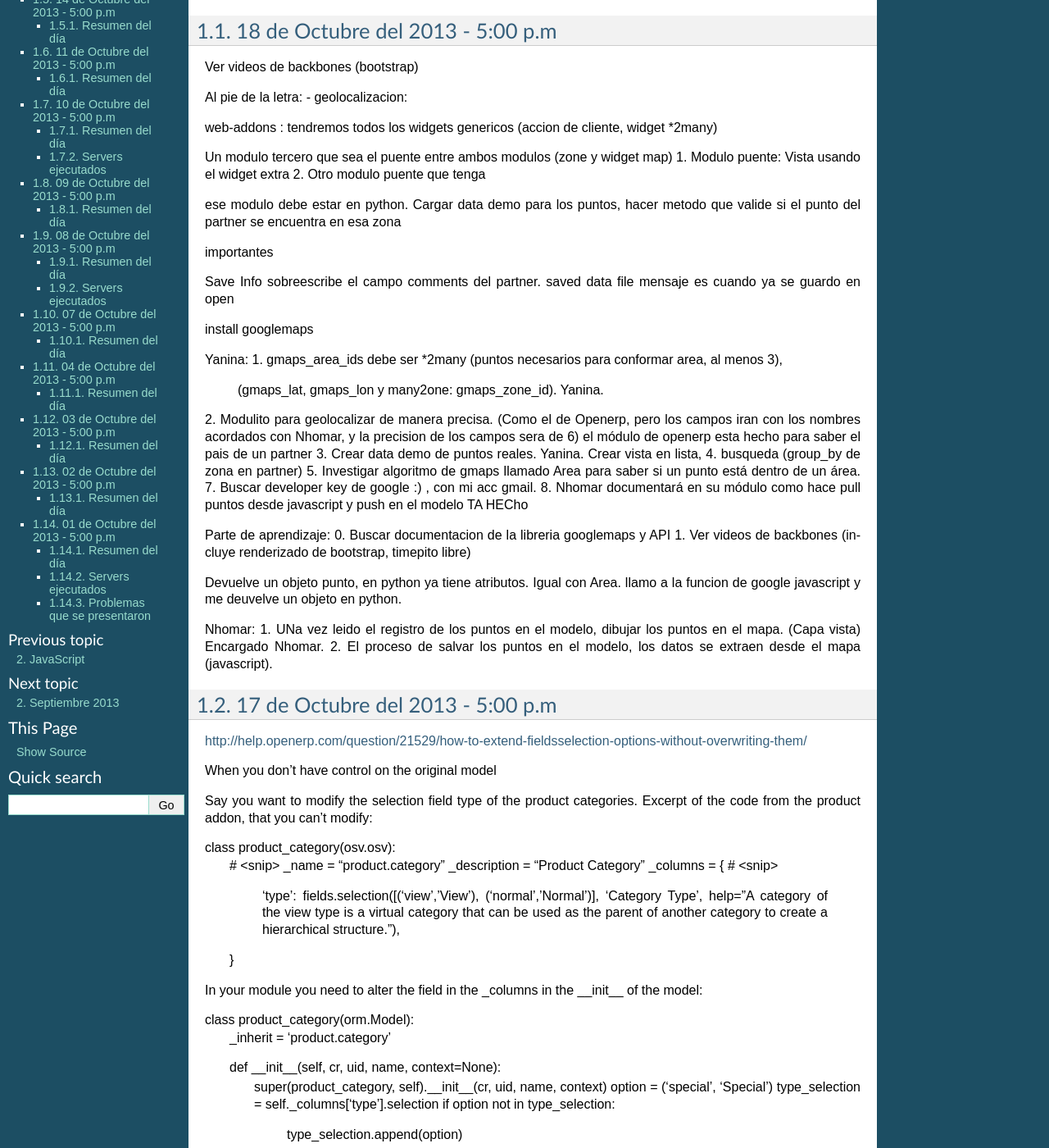
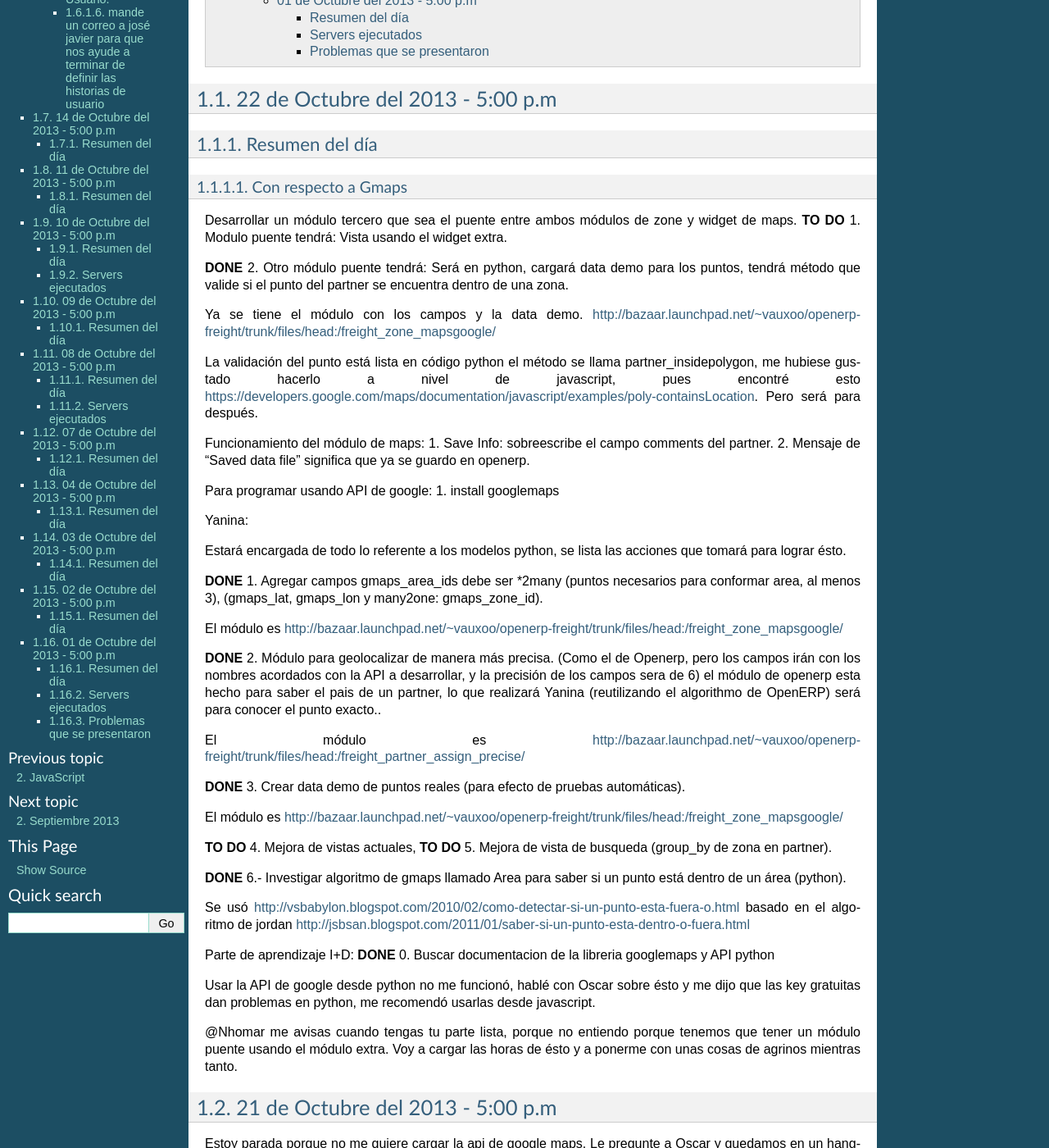
Before and after one commit to yaniaular/knowledge, a Sphinx documentation site: the page built from source/oct-2013.rst, in a window 1280 px wide and 1400 px high, scrolled down 1027 px. Shown: the whole window at 82% size. Built offline with Sphinx 7.4.7, drawn with Linux system fonts in a browser that asks for light colours; formulas are drawn with MathJax 3; some of the changed text lies outside the part shown.

Commit message:
[ADD] resumen del día 21 de octubre de 2013 y 22 de octubre de 2013

```diff
--- a/source/oct-2013.rst
+++ b/source/oct-2013.rst
@@ -19,6 +19,108 @@ Octubre 2013
 .. Problemas que se presentaron
 .. ~~~~~~~~~~~~~~~~~~~~~~~~~~~~
 .. trabajamos en delivery el 30 de sep, 1 de octubre y 2 de octubre
+22 de Octubre del 2013 - 5:00 p.m
+---------------------------------
+
+~~~~~~~~~~~~~~~
+Resumen del día
+~~~~~~~~~~~~~~~
+
+Con respecto a Gmaps
+~~~~~~~~~~~~~~~~~~~~
+
+Desarrollar un módulo tercero que sea el puente entre ambos módulos de zone y widget de maps.
+**TO DO** 1. Modulo puente tendrá: Vista usando el widget extra.
+
+**DONE** 2. Otro módulo puente tendrá: Será en python, cargará data demo para los puntos, tendrá método que valide si el punto del partner se encuentra dentro de una zona.
+
+Ya se tiene el módulo con los campos y la data demo. http://bazaar.launchpad.net/~vauxoo/openerp-freight/trunk/files/head:/freight_zone_mapsgoogle/
+
+La validación del punto está lista en código python el método se llama partner_insidepolygon, me hubiese gustado hacerlo a nivel de javascript, pues encontré esto https://developers.google.com/maps/documentation/javascript/examples/poly-containsLocation. Pero será para después.
+
+Funcionamiento del módulo de maps:
+1. Save Info: sobreescribe el campo comments del partner.
+2. Mensaje de "Saved data file" significa que ya se guardo en openerp.
+
+Para programar usando API de google:
+1. install googlemaps
+
+Yanina:
+
+Estará encargada de todo lo referente a los modelos python, se lista las acciones que tomará para lograr ésto.
+
+**DONE** 1. Agregar campos gmaps_area_ids debe ser \*2many (puntos necesarios para conformar area, al menos 3),  (gmaps_lat, gmaps_lon y many2one: gmaps_zone_id).
+
+El módulo es http://bazaar.launchpad.net/~vauxoo/openerp-freight/trunk/files/head:/freight_zone_mapsgoogle/
+
+**DONE** 2. Módulo para geolocalizar de manera más precisa.
+(Como el de Openerp, pero los campos irán con los nombres acordados con la API a desarrollar, y la precisión de los campos sera de 6) el módulo de openerp esta
+hecho para saber el pais de un partner, lo que realizará Yanina (reutilizando el algorithmo de OpenERP) será para conocer el punto exacto..
+
+El módulo es http://bazaar.launchpad.net/~vauxoo/openerp-freight/trunk/files/head:/freight_partner_assign_precise/
+
+**DONE** 3. Crear data demo de puntos reales (para efecto de pruebas automáticas).
+
+El módulo es  http://bazaar.launchpad.net/~vauxoo/openerp-freight/trunk/files/head:/freight_zone_mapsgoogle/
+
+**TO DO** 4.  Mejora de vistas actuales,
+**TO DO** 5. Mejora de vista de busqueda (group_by de zona en partner).
+
+**DONE** 6.- Investigar algoritmo de gmaps llamado Area para saber si un punto está dentro de un área (python).
+
+Se usó  http://vsbabylon.blogspot.com/2010/02/como-detectar-si-un-punto-esta-fuera-o.html basado en el algoritmo de jordan http://jsbsan.blogspot.com/2011/01/saber-si-un-punto-esta-dentro-o-fuera.html
+
+Parte de aprendizaje I+D:
+**DONE** 0. Buscar documentacion de la libreria googlemaps y API python
+
+Usar la API de google desde python no me funcionó, hablé con Oscar sobre ésto y me dijo que las key gratuitas dan problemas en python, me recomendó usarlas desde javascript.
+
+@Nhomar me avisas cuando tengas tu parte lista, porque no entiendo porque tenemos que tener un módulo puente usando el módulo extra.
+Voy a cargar las horas de ésto y a ponerme con unas cosas de agrinos mientras tanto.
+
+
+
+21 de Octubre del 2013 - 5:00 p.m
+---------------------------------
+
+
+Con respecto a Gmaps
+~~~~~~~~~~~~~~~~~~~~
+Estoy parada porque no me quiere cargar la api de google maps.
+Le pregunte a Oscar y quedamos en un hangout para ver que está sucediendo.
+
+
+Problema con multi-currency
+~~~~~~~~~~~~~~~~~~~~~~~~~~~
+
+Como correo yaml:
+
+Al crear una factura en moneda extranjera, y que existan varias tasa de cambios distintas, la hacer
+pagos parciales, pueden haber perdidas o agnancias, pero openerp solo toma en cuenta las ganancias
+y/o perdidas cuando se termina de pagar la factura.
+
+factura del 1/1/2013
+
+al 15/06/2013 pagamos la mitad. 500 $
+Luego al 21/10/2013 se paga la otra mitad..
+Se registran los pagos al momentos, con su ganancia o perdida.
+
+Debit Credit
+67.81
+      454.55
+      65.41
+      327.03
+
+bzr revert 9230 en lso addons de agrinos
+
+se viola constraint check_currency_amount de account/account_move_line.py
+
+Buscar vuelta al proceso para ver si podemos conseguir una forma de no violar el constraint
+Los fixes que hagamos hacerlos pasar por el test yaml de openerp.
+
+El yaml que explota es donde apareve el -10.0
+
+Revisar porque está explotando.
 
 18 de Octubre del 2013 - 5:00 p.m
 ---------------------------------
@@ -42,19 +144,21 @@ importantes
 Save Info sobreescribe el campo comments del partner.
 saved data file mensaje es cuando ya se guardo en open
 
-install googlemaps
+**LISTO** install googlemaps: pip install googlemaps
 
 
 Yanina:
-1. gmaps_area_ids debe ser \*2many (puntos necesarios para conformar area, al menos 3),
+**LISTO** 1. gmaps_area_ids debe ser \*2many (puntos necesarios para conformar area, al menos 3),
    (gmaps_lat, gmaps_lon y many2one: gmaps_zone_id). Yanina.
-2. Modulito para geolocalizar de manera precisa. (Como el de Openerp, pero los campos iran con los
+**LISTO 2** 2. Modulito para geolocalizar de manera precisa. (Como el de Openerp, pero los campos iran con los
 nombres acordados con Nhomar, y la precision de los campos sera de 6) el módulo de openerp esta
-hecho para saber el pais de un partner
-3. Crear data demo de puntos reales. Yanina. Crear vista en lista,
+hecho para saber el pais de un partner.
+**LISTO** 3. Crear data demo de puntos reales.
+3.1   Yanina. Crear vista en lista,
 4. busqueda (group_by de zona en partner)
-5. Investigar algoritmo de gmaps llamado Area para saber si un punto está dentro de un área.
-7. Buscar developer key de google :) , con mi acc gmail.
+**LISTO** 5. Investigar algoritmo de gmaps llamado Area para saber si un punto está dentro de un área.
+http://vsbabylon.blogspot.com/2010/02/como-detectar-si-un-punto-esta-fuera-o.html
+**Ya la cree** 7. Buscar developer key de google :) , con mi acc gmail.
 8. Nhomar documentará en su módulo como hace pull puntos desde javascript y push en el modelo TA
 HECho
 
```
